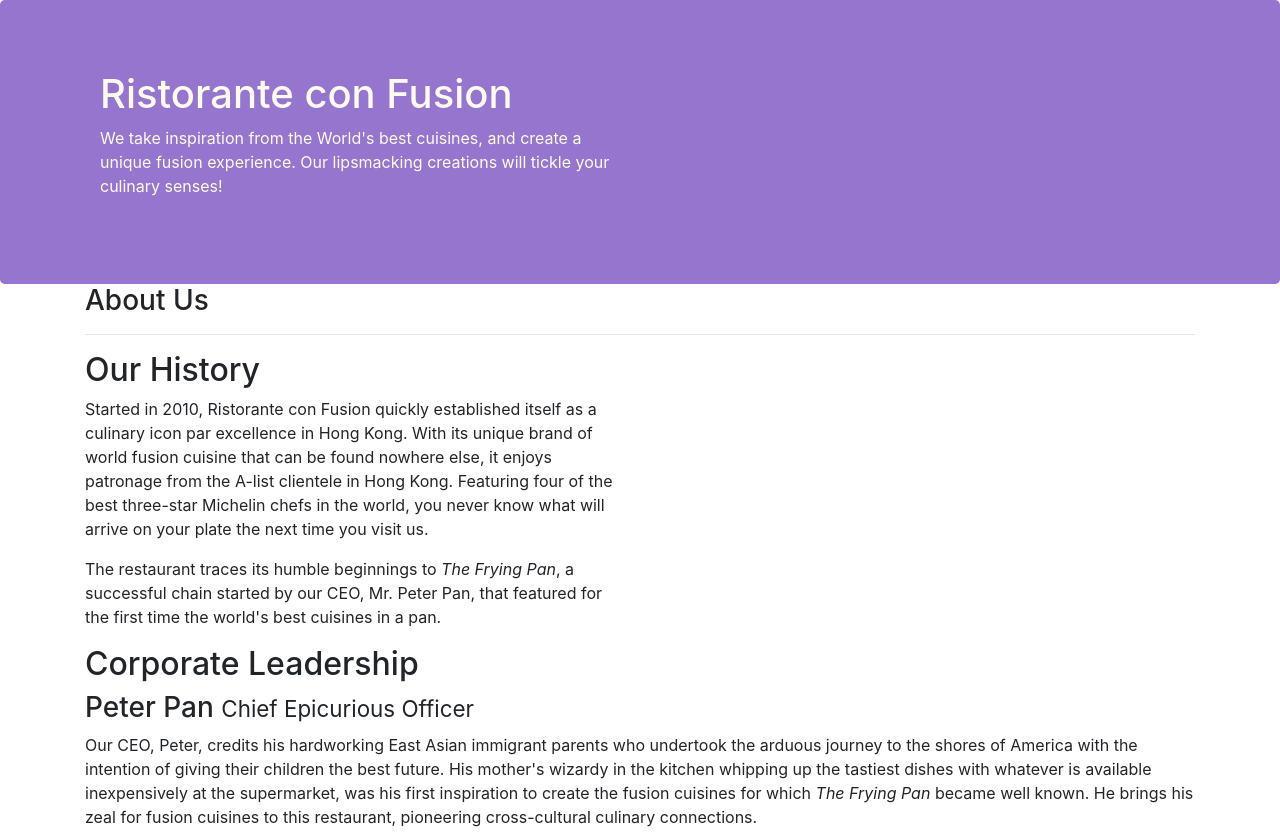
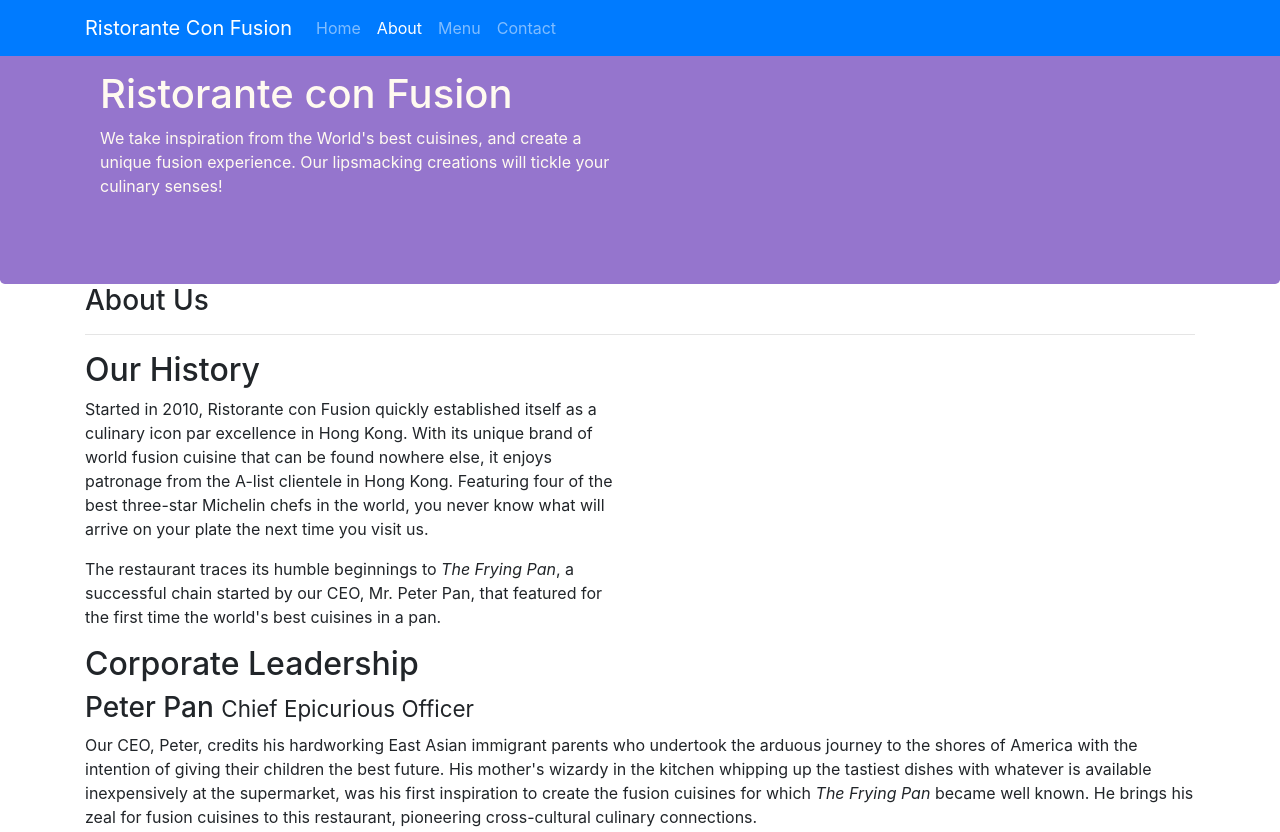
Before and after one commit to jasonray/coursera-front-end-ui, a website: page conFusion/aboutus.html in a window 1280 px wide. Shown: the top 832 px of the page. Drawn offline with nearby package versions, Linux system fonts and the light colour scheme.

Commit message:
copy navbar

```diff
--- a/conFusion/aboutus.html
+++ b/conFusion/aboutus.html
@@ -16,6 +16,25 @@
 </head>
 
 <body>
+   <nav class="navbar navbar-dark bg-primary fixed-top navbar-expand-sm">
+
+     <div class="container">
+        <button class="navbar-toggler" type="button" data-toggle="collapse" data-target="#Navbar">
+           <span class="navbar-toggler-icon"></span>
+        </button>
+
+      <a class="navbar-brand" href="./index.html">Ristorante Con Fusion</a>
+
+      <div class="collapse navbar-collapse" id="Navbar">
+          <ul class="navbar-nav mr-auto">
+             <li class="nav-item"><a class="nav-link" href="./index.html">Home</a></li>
+             <li class="nav-item active"><a class="nav-link" href="./aboutus.html">About</a></li>
+             <li class="nav-item"><a class="nav-link" href="#">Menu</a></li>
+             <li class="nav-item"><a class="nav-link" href="#">Contact</a></li>
+          </ul>
+      </div>
+     </div>
+   </nav>
 
     <header class="jumbotron">
         <div class="container">
```
